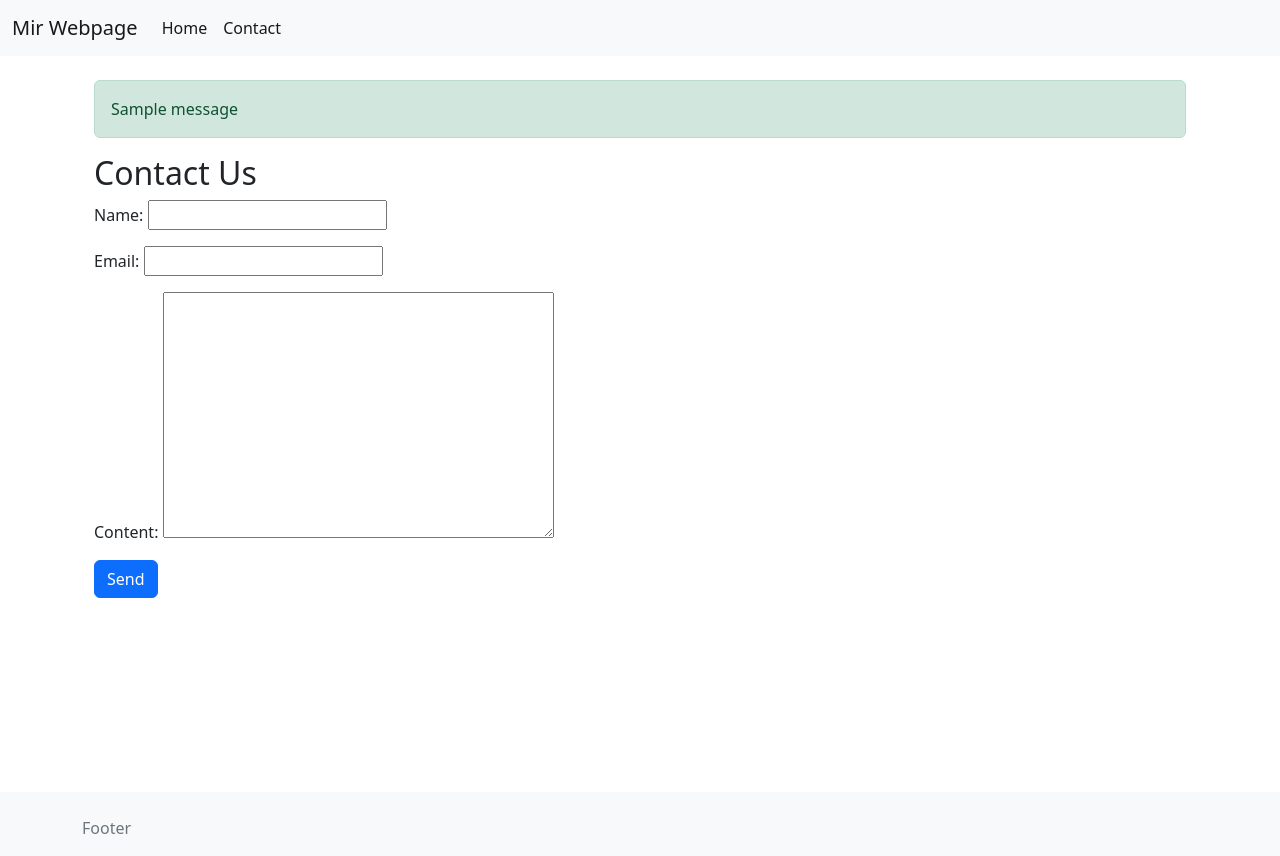
After one commit to Kenan7/mir, a Django app: page /contact/ in a window 1280 px wide. The commit adds this page. Run offline with Django 4.2, Linux system fonts and the light colour scheme; tables that the repository leaves empty hold one stand-in row (values such as "Sample post"); one stand-in notice (Sample message) is shown.

Commit message:
add Contact Us view, form & template, fix small mistakes

```diff
--- a/blog/templates/blog/article_detail.html
+++ b/blog/templates/blog/article_detail.html
@@ -3,7 +3,7 @@
 {% block content %}
 <div class="container mt-4">
     <h1>{{ article.title }}</h1>
-    <p class="text-muted">Published by {{ article.author.get_full_name }} on {{ article.publication_datetime|date:"Y-m-d H:i" }}</p>
+    <p class="text-muted">Published by {{ article.author.get_full_name }} on {{ article.created_at|date:"Y-m-d H:i" }}</p>
     <div class="mb-3">
         {{ article.content|linebreaks }}
     </div>
--- a/blog/templates/blog/article_list.html
+++ b/blog/templates/blog/article_list.html
@@ -7,7 +7,7 @@
         {% for article in articles %}
         <li class="list-group-item">
             <h2><a href="{% url 'article-detail' id=article.id slug=article.slug %}">{{ article.title }}</a></h2>
-            <p>Published by {{ article.author.get_full_name }} on {{ article.publication_datetime|date:"Y-m-d H:i" }}</p>
+            <p>Published by {{ article.author.get_full_name }} on {{ article.created_at|date:"Y-m-d H:i" }}</p>
         </li>
         {% empty %}
         <li class="list-group-item">No articles available.</li>
--- /dev/null
+++ b/core/forms.py
@@ -0,0 +1,7 @@
+from django import forms
+
+
+class ContactForm(forms.Form):
+    name = forms.CharField(max_length=100)
+    email = forms.EmailField()
+    content = forms.CharField(widget=forms.Textarea)
--- a/core/templates/base.html
+++ b/core/templates/base.html
@@ -37,7 +37,9 @@
             <li class="nav-item">
               <a class="nav-link active" href="{% url 'home' %}">Home</a>
             </li>
-            <!-- Add more navigation items here -->
+            <li class="nav-item">
+              <a class="nav-link active" href="{% url 'contact' %}">Contact</a>
+            </li>
           </ul>
         </div>
       </div>
--- /dev/null
+++ b/core/templates/contact.html
@@ -0,0 +1,22 @@
+{% extends 'base.html' %}
+
+{% block content %}
+<div class="container mt-4">
+    {% if messages %}
+    <div id="notifications">
+        {% for message in messages %}
+        <div class="alert alert-{{ message.tags }}">
+            {{ message }}
+        </div>
+        {% endfor %}
+    </div>
+    {% endif %}
+
+    <h2>Contact Us</h2>
+    <form method="post">
+        {% csrf_token %}
+        {{ form.as_p }}
+        <button type="submit" class="btn btn-primary">Send</button>
+    </form>
+</div>
+{% endblock %}
--- a/core/urls.py
+++ b/core/urls.py
@@ -1,6 +1,10 @@
 from django.urls import path
-from core.views import HomePageView
+from core.views import (
+    HomePageView,
+    ContactView
+)
 
 urlpatterns = [
     path('', HomePageView.as_view(), name='home'),
+    path('contact/', ContactView.as_view(), name='contact'),
 ]
--- a/core/views.py
+++ b/core/views.py
@@ -1,6 +1,40 @@
 from django.shortcuts import render
 from django.views.generic import RedirectView
+from django.views.generic.edit import FormView
+from django.core.mail import send_mail
+from django.urls import reverse_lazy
+from django.conf import settings
+from django.contrib import messages
+
+from core.forms import ContactForm
+from core.models import ContactRequest
 
 
 class HomePageView(RedirectView):
     url = '/blog/articles/'
+
+
+class ContactView(FormView):
+    template_name = 'contact.html'
+    form_class = ContactForm
+    success_url = reverse_lazy('contact')
+
+    def form_valid(self, form):
+        ContactRequest.objects.create(
+            name=form.cleaned_data['name'],
+            email=form.cleaned_data['email'],
+            message=form.cleaned_data['content']
+        )
+
+        # Delegate this to a Celery task for production
+        send_mail(
+            subject=f"Contact Request from {form.cleaned_data['name']}",
+            message=form.cleaned_data['content'],
+            from_email=settings.CONTACT_FORM_SENDER,
+            recipient_list=settings.CONTACT_FORM_RECIPIENTS,
+            fail_silently=False,
+        )
+
+        messages.success(self.request, 'Your message was sent successfully!')
+
+        return super().form_valid(form)
```
Also changed, not shown: mirblog/settings.py (+24 -9 lines).
